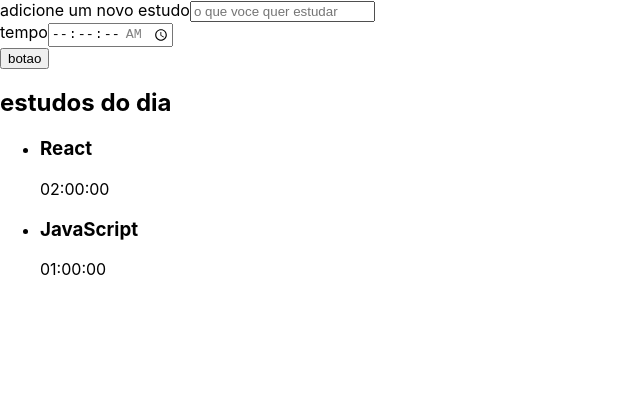
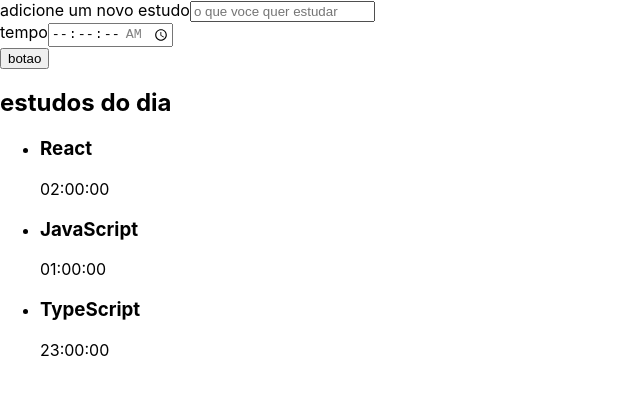
Before and after one commit to MichaelMoranis/app-studies, a React (Create React App) app: page / in a window 1280 px wide. Shown: the top 394 px of the page, without its empty margins (0-640 px from the left). Built offline with nearby package versions, Linux system fonts and the light colour scheme; the HTML template or start-up script is replaced by a standard one.

Commit message:
uses the .map list

```diff
--- a/src/components/List/index.tsx
+++ b/src/components/List/index.tsx
@@ -1,22 +1,27 @@
 import React from "react";
 
 function List() {
+  const tarefas = [{
+    tarefa: "React",
+    tempo: "02:00:00"
+  }, {
+    tarefa: "JavaScript",
+    tempo: "01:00:00"
+  }, {
+    tarefa: "TypeScript",
+    tempo: "23:00:00"
+  }];
+
   return (
     <aside>
       <h2>estudos do dia</h2>
       <ul>
-        <li>
-          <h3>
-            React
-          </h3>
-          <span>02:00:00</span>
-        </li>
-        <li>
-          <h3>
-            JavaScript
-          </h3>
-          <span>01:00:00</span>
-        </li>
+         {tarefas.map((item, index) => (
+          <li key={index}>
+            <h3>{item.tarefa}</h3>
+            <span>{item.tempo}</span>
+          </li>
+         ))}
       </ul>
     </aside>
   )
```
